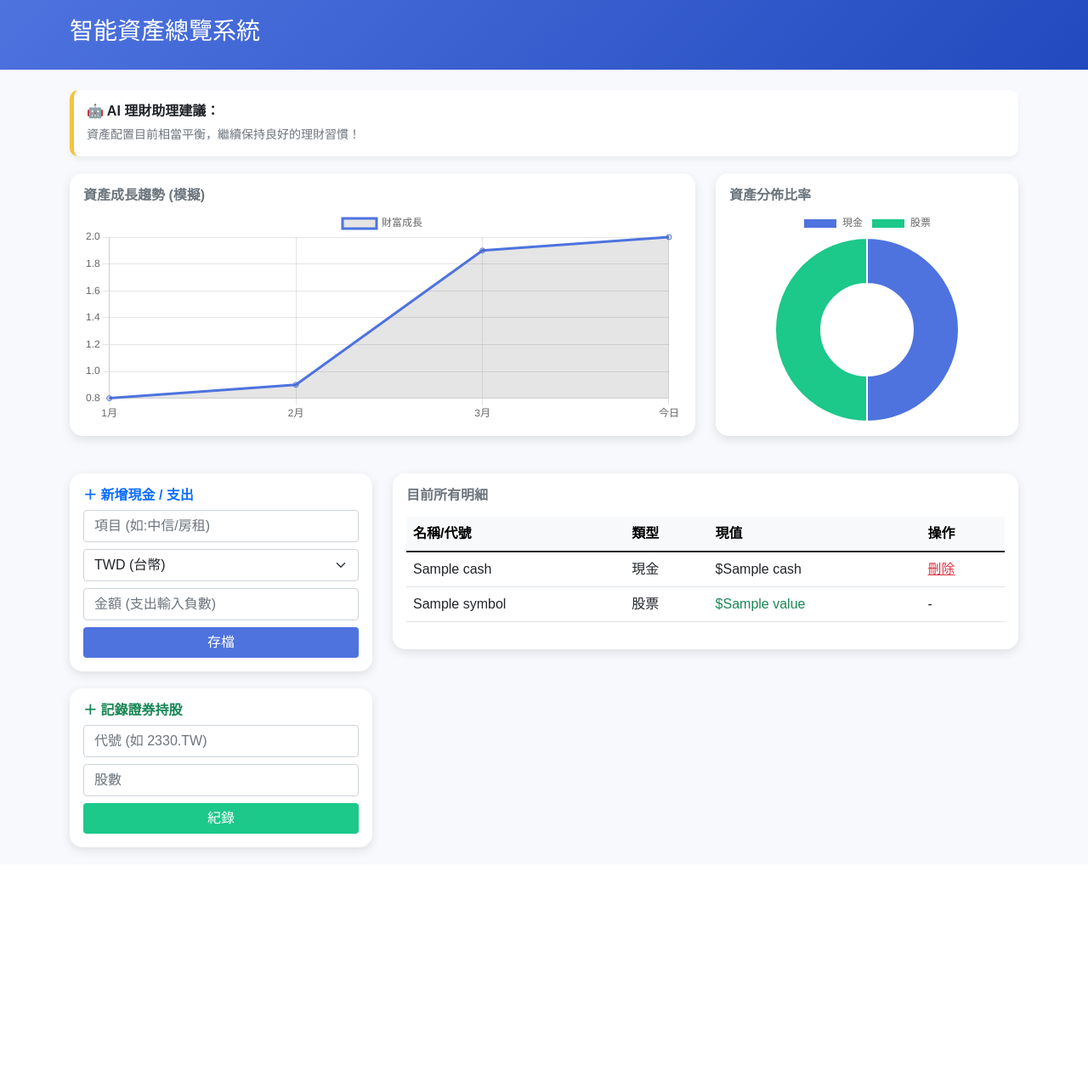
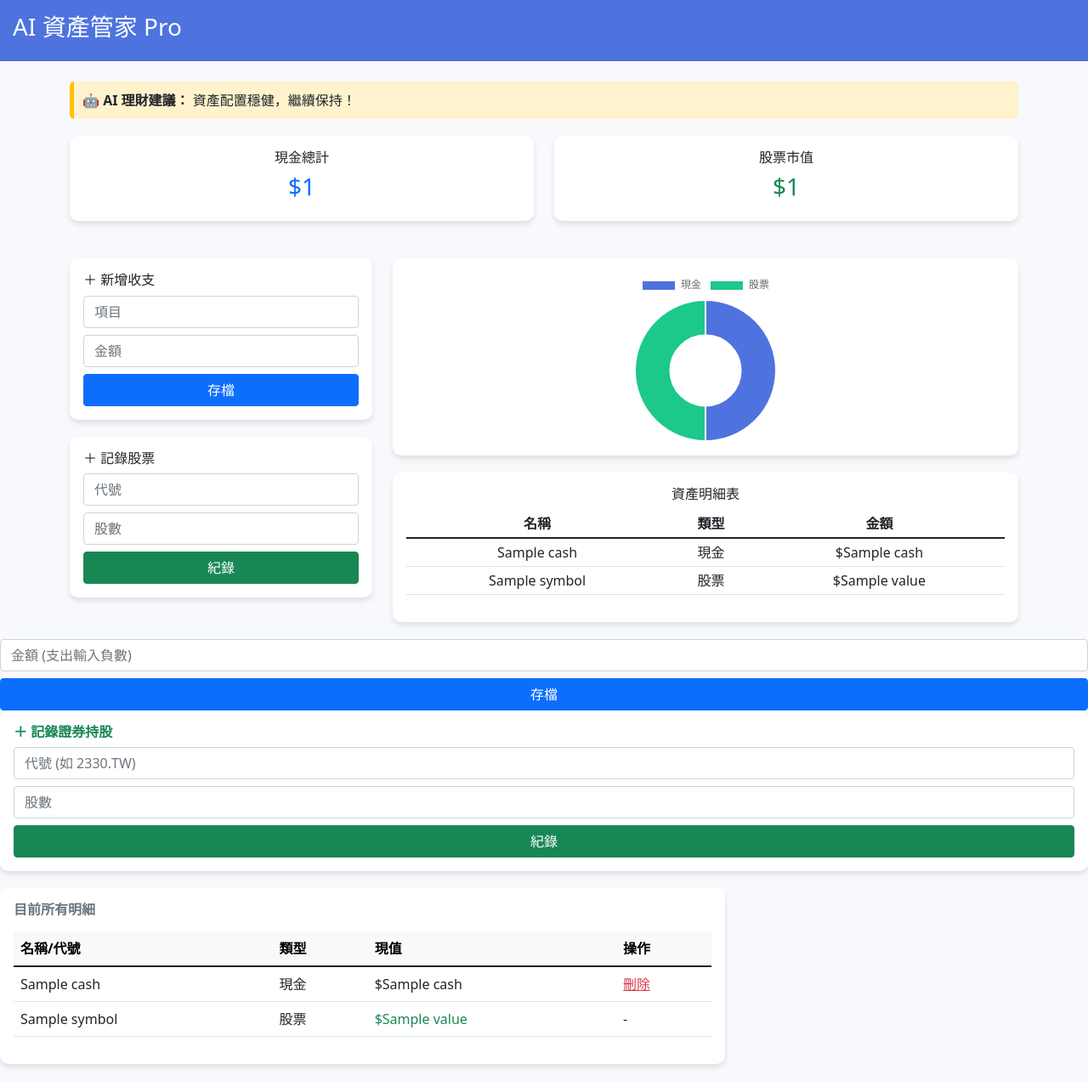
Before and after one commit to peggy904113/my-asset-app, a Flask app: template templates/index.html in a window 1280 px wide. Shown: the whole page at 85% size. Before the commit the page ends 1005 px from the top, so only its background shows below. Run offline with Flask 3, Linux system fonts and the light colour scheme; the template is opened without the code that fills it: most values are stand-ins (such as "Sample title", 1, 10 or a date in 2020).

Commit message:
Update index.html

```diff
--- a/templates/index.html
+++ b/templates/index.html
@@ -1,57 +1,85 @@
 <!DOCTYPE html>
 <html>
 <head>
-    <title>AI 資產管家 Pro +</title>
+    <title>AI 資產管家 Pro</title>
     <meta name="viewport" content="width=device-width, initial-scale=1">
     <link href="https://cdn.jsdelivr.net/npm/bootstrap@5.1.3/dist/css/bootstrap.min.css" rel="stylesheet">
     <script src="https://cdn.jsdelivr.net/npm/chart.js"></script>
     <style>
-        body { background-color: #f8f9fc; font-family: 'PingFang TC', sans-serif; }
-        .navbar { background: linear-gradient(135deg, #4e73df 0%, #224abe 100%); color: white; padding: 20px; }
-        .ai-box { background: #fff; border-left: 5px solid #f6c23e; border-radius: 10px; padding: 15px; margin-bottom: 20px; box-shadow: 0 4px 6px rgba(0,0,0,0.05); }
-        .card { border: none; border-radius: 15px; box-shadow: 0 4px 12px rgba(0,0,0,0.1); margin-bottom: 20px; }
-        .btn-primary { background-color: #4e73df; border: none; }
-        .btn-success { background-color: #1cc88a; border: none; }
-        .chart-container { position: relative; height: 250px; }
+        body { background-color: #f8f9fc; }
+        .navbar { background: #4e73df; color: white; padding: 15px; }
+        .card { border: none; border-radius: 10px; box-shadow: 0 4px 6px rgba(0,0,0,0.1); margin-bottom: 20px; }
+        .ai-hint { background: #fff3cd; border-left: 5px solid #ffc107; padding: 10px; border-radius: 5px; margin-bottom: 20px; }
     </style>
 </head>
 <body>
+    <nav class="navbar mb-4 text-center"><h3>AI 資產管家 Pro</h3></nav>
+    <div class="container">
+        <div class="ai-hint">
+            <strong>🤖 AI 理財建議：</strong>
+            <span id="ai-msg">正在分析...</span>
+        </div>
 
-<nav class="navbar mb-4 text-center">
-    <div class="container"><h3>智能資產總覽系統</h3></div>
-</nav>
+        <div class="row text-center mb-4">
+            <div class="col-6"><div class="card p-3"><h6>現金總計</h6><h3 class="text-primary">${{ total_cash }}</h3></div></div>
+            <div class="col-6"><div class="card p-3"><h6>股票市值</h6><h3 class="text-success">${{ total_stock_value }}</h3></div></div>
+        </div>
 
-<div class="container">
-    <div class="ai-box">
-        <h6 class="fw-bold">🤖 AI 理財助理建議：</h6>
-        <p id="ai-text" class="mb-0 text-muted small">正在計算資產權重...</p>
-    </div>
-
-    <div class="row mb-4">
-        <div class="col-lg-8">
-            <div class="card p-3">
-                <h6 class="fw-bold text-muted">資產成長趨勢 (模擬)</h6>
-                <div class="chart-container"><canvas id="lineChart"></canvas></div>
+        <div class="row">
+            <div class="col-md-4">
+                <div class="card p-3">
+                    <h6>＋ 新增收支</h6>
+                    <form action="/add_cash" method="POST">
+                        <input type="text" name="bank_name" class="form-control mb-2" placeholder="項目" required>
+                        <input type="number" step="any" name="amount" class="form-control mb-2" placeholder="金額" required>
+                        <button class="btn btn-primary w-100">存檔</button>
+                    </form>
+                </div>
+                <div class="card p-3">
+                    <h6>＋ 記錄股票</h6>
+                    <form action="/add_trade" method="POST">
+                        <input type="text" name="symbol" class="form-control mb-2" placeholder="代號" required>
+                        <input type="number" step="any" name="shares" class="form-control mb-2" placeholder="股數" required>
+                        <button class="btn btn-success w-100">紀錄</button>
+                    </form>
+                </div>
             </div>
-        </div>
-        <div class="col-lg-4">
-            <div class="card p-3">
-                <h6 class="fw-bold text-muted">資產分佈比率</h6>
-                <div class="chart-container"><canvas id="pieChart"></canvas></div>
+            <div class="col-md-8">
+                <div class="card p-3">
+                    <canvas id="myPieChart" style="max-height: 200px;"></canvas>
+                </div>
+                <div class="card p-3 text-center">
+                    <h6>資產明細表</h6>
+                    <table class="table table-sm">
+                        <thead><tr><th>名稱</th><th>類型</th><th>金額</th></tr></thead>
+                        <tbody>
+                            {% for c in cash_items %}<tr><td>{{ c[1] }}</td><td>現金</td><td>${{ c[2] }}</td></tr>{% endfor %}
+                            {% for s in stocks %}<tr><td>{{ s.symbol }}</td><td>股票</td><td>${{ s.value }}</td></tr>{% endfor %}
+                        </tbody>
+                    </table>
+                </div>
             </div>
         </div>
     </div>
 
-    <div class="row">
-        <div class="col-lg-4">
-            <div class="card p-3">
-                <h6 class="fw-bold text-primary">＋ 新增現金 / 支出</h6>
-                <form action="/add_cash" method="POST">
-                    <input type="text" name="bank_name" class="form-control mb-2" placeholder="項目 (如:中信/房租)" required>
-                    <select name="currency" class="form-select mb-2">
-                        <option value="TWD">TWD (台幣)</option>
-                        <option value="USD">USD (美金)</option>
-                    </select>
+    <script>
+        const cash = {{ total_cash }};
+        const stock = {{ total_stock_value }};
+
+        // 畫圖
+        new Chart(document.getElementById('myPieChart'), {
+            type: 'doughnut',
+            data: { labels: ['現金', '股票'], datasets: [{ data: [cash, stock], backgroundColor: ['#4e73df', '#1cc88a'] }] }
+        });
+
+        // AI 邏輯
+        const msg = document.getElementById('ai-msg');
+        if (cash + stock === 0) msg.innerText = "開始輸入資料，我會為您分析！";
+        else if (stock > cash) msg.innerText = "股票比例較高，注意市場波動。";
+        else msg.innerText = "資產配置穩健，繼續保持！";
+    </script>
+</body>
+</html>                    </select>
                     <input type="number" step="any" name="amount" class="form-control mb-2" placeholder="金額 (支出輸入負數)" required>
                     <button class="btn btn-primary w-100">存檔</button>
                 </form>
```
